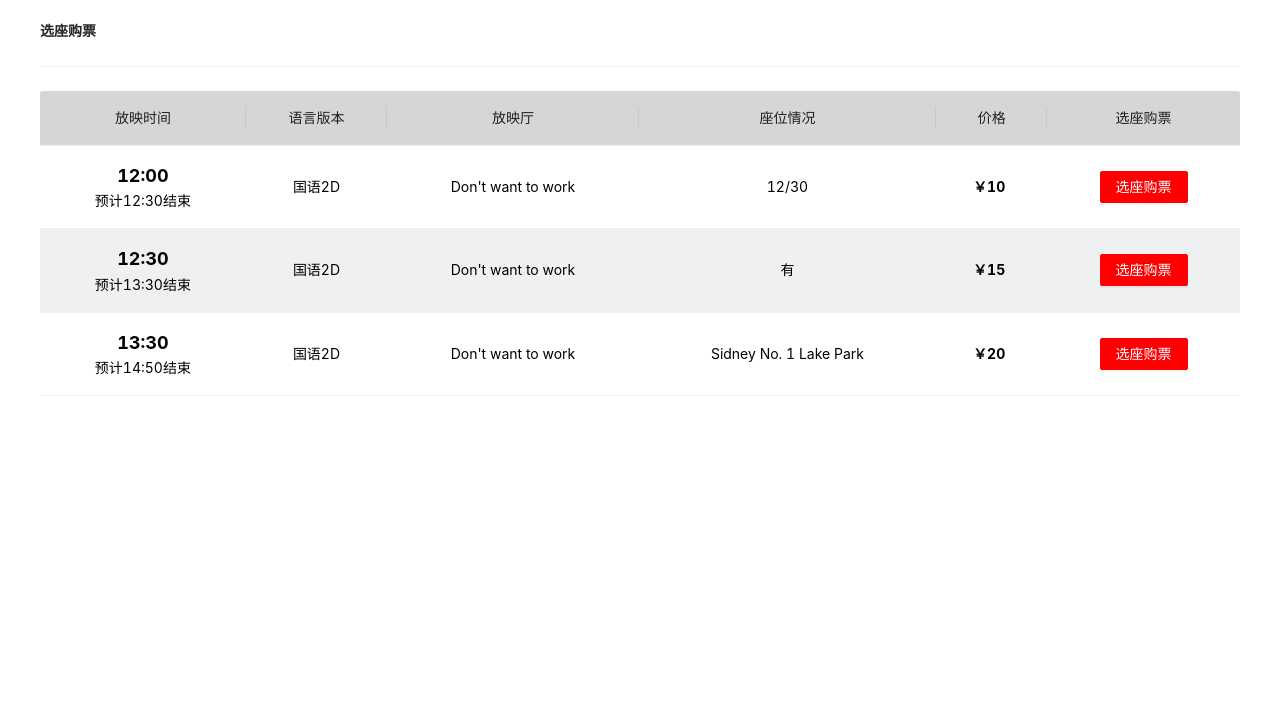
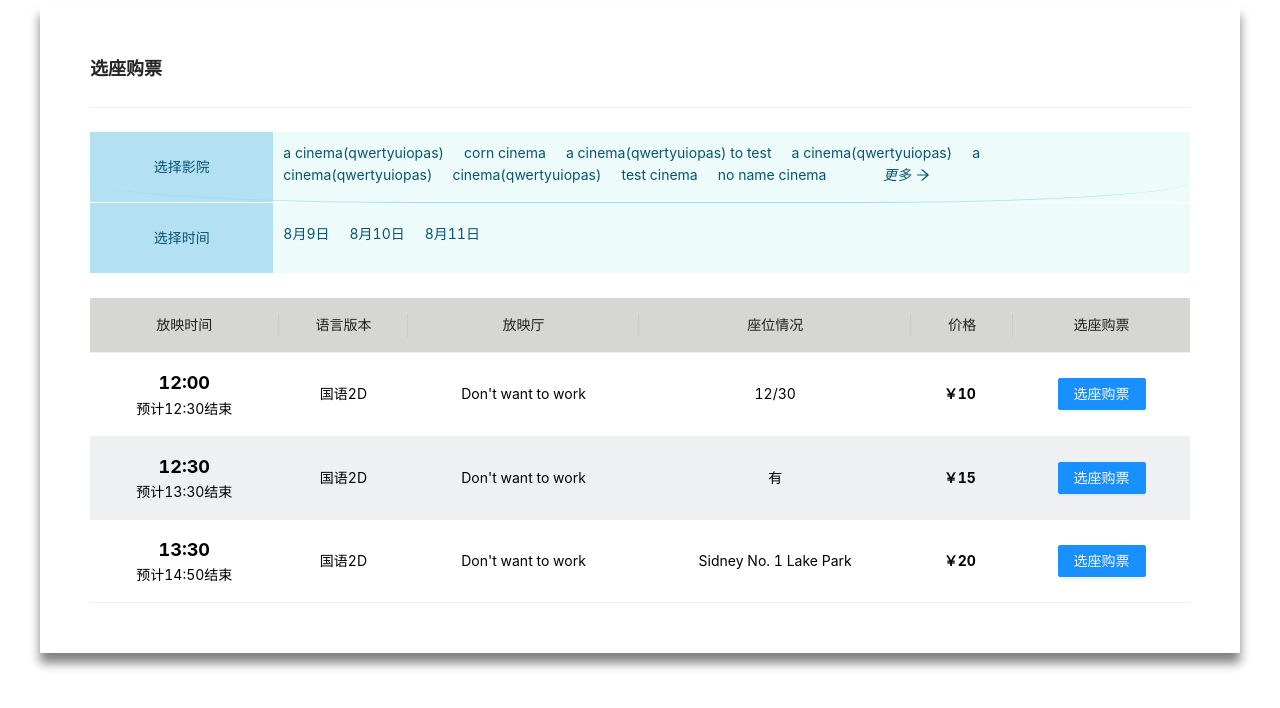
Before and after one commit to lambert7sgithub/weticket-frontend-backup, a React (Create React App) app: page /s in a window 1280 px wide. Shown: the top 708 px of the page. Built offline with nearby package versions, Linux system fonts and the light colour scheme.

Commit message:
feat: update schedule search UI

```diff
--- a/src/feature/Scheduling/ScheduleTable.css
+++ b/src/feature/Scheduling/ScheduleTable.css
@@ -13,11 +13,16 @@
 }
 .odd {
   color: rgb(0, 0, 0);
-
   background: #eef0f1 !important;
 }
+.schedule-main-page {
+  padding: 30px;
+  width: 1200px;
+  margin: 5px auto;
+  box-shadow: 0px 10px 10px gray;
+}
 .schedule-table {
-  width: 1200px;
+  width: 1100px;
   margin: 20px auto;
 }
 .current-price {
@@ -32,4 +37,45 @@
 
 .title {
   font-weight: bold;
+  font-size: large;
 }
+.search {
+  width: 1100px;
+  margin: 5px auto 25px auto;
+}
+.search-row {
+  border-bottom: 1px solid rgba(139, 210, 238, 0.842);
+  border-radius: 30%;
+}
+.search-header {
+  background-color: rgba(165, 219, 241, 0.842);
+  height: 70px;
+  text-align: center;
+  line-height: 70px;
+  color: rgb(8, 84, 114);
+}
+.search-content {
+  background-color: rgba(213, 248, 245, 0.432);
+  height: 70px;
+  text-align: center;
+  color: rgb(8, 84, 114);
+  padding-left: 10px;
+}
+.contents {
+  margin: 10px auto;
+  word-wrap: break-word;
+  text-align: left;
+}
+.cinema {
+  margin-right: 20px;
+}
+.more-cinema {
+  float: right;
+  margin-right: 260px;
+  font-style: italic;
+}
+.date-contents {
+  margin: 20px auto;
+  word-wrap: break-word;
+  text-align: left;
+}
--- a/src/feature/Scheduling/ScheduleTable.jsx
+++ b/src/feature/Scheduling/ScheduleTable.jsx
@@ -1,6 +1,6 @@
 import React from "react";
-import { Table, Button, Divider } from "antd";
-
+import { Table, Button, Divider, Col, Row } from "antd";
+import { ArrowRightOutlined } from "@ant-design/icons";
 import "./ScheduleTable.css";
 const { Column } = Table;
 const ScheduleTable = () => {
@@ -40,13 +40,58 @@ const ScheduleTable = () => {
       price: 20,
     },
   ];
-
+  const date = ["8月9日", "8月10日", "8月11日"];
+  const cinemaName = [
+    "a cinema(qwertyuiopas)",
+    "corn cinema",
+    "a cinema(qwertyuiopas) to test",
+    "a cinema(qwertyuiopas)",
+    "a cinema(qwertyuiopas)",
+    "cinema(qwertyuiopas)",
+    "test cinema",
+    "no name cinema",
+  ];
   return (
     <div className="schedule-table">
       <span className="title">选座购票</span>
       <Divider className="divider"></Divider>
       <div className="search">
-
+        <Row className="search-row">
+          <Col span={4} className="search-header">
+            选择影院
+          </Col>
+          <Col span={20} className="search-content">
+            <p className="contents">
+              {cinemaName.map((item, index) => {
+                return (
+                  <span key={index} className="cinema">
+                    {item}
+                  </span>
+                );
+              })}
+              <p className="more-cinema">
+                更多
+                <ArrowRightOutlined style={{ marginLeft: "5px" }} />
+              </p>
+            </p>
+          </Col>
+        </Row>
+        <Row>
+          <Col span={4} className="search-header">
+            选择时间
+          </Col>
+          <Col span={20} className="search-content">
+            <p className="date-contents">
+              {date.map((item, index) => {
+                return (
+                  <text key={index} className="cinema">
+                    {item}
+                  </text>
+                );
+              })}
+            </p>
+          </Col>
+        </Row>
       </div>
       <Table
         dataSource={data}
@@ -99,14 +144,7 @@ const ScheduleTable = () => {
           title="选座购票"
           key="action"
           align="center"
-          render={(_, record) => (
-            <Button
-              type="primary"
-              style={{ background: "red", borderColor: "red" }}
-            >
-              选座购票
-            </Button>
-          )}
+          render={(_, record) => <Button type="primary">选座购票</Button>}
         />
       </Table>
     </div>
--- a/src/feature/Scheduling/Scheduling.jsx
+++ b/src/feature/Scheduling/Scheduling.jsx
@@ -1,12 +1,11 @@
 import React from "react";
 
-
 import ScheduleTable from "./ScheduleTable";
-
+import "./ScheduleTable.css";
 
 const Schduling = () => {
   return (
-    <div>
+    <div className="schedule-main-page">
       <ScheduleTable />
     </div>
   );
```
